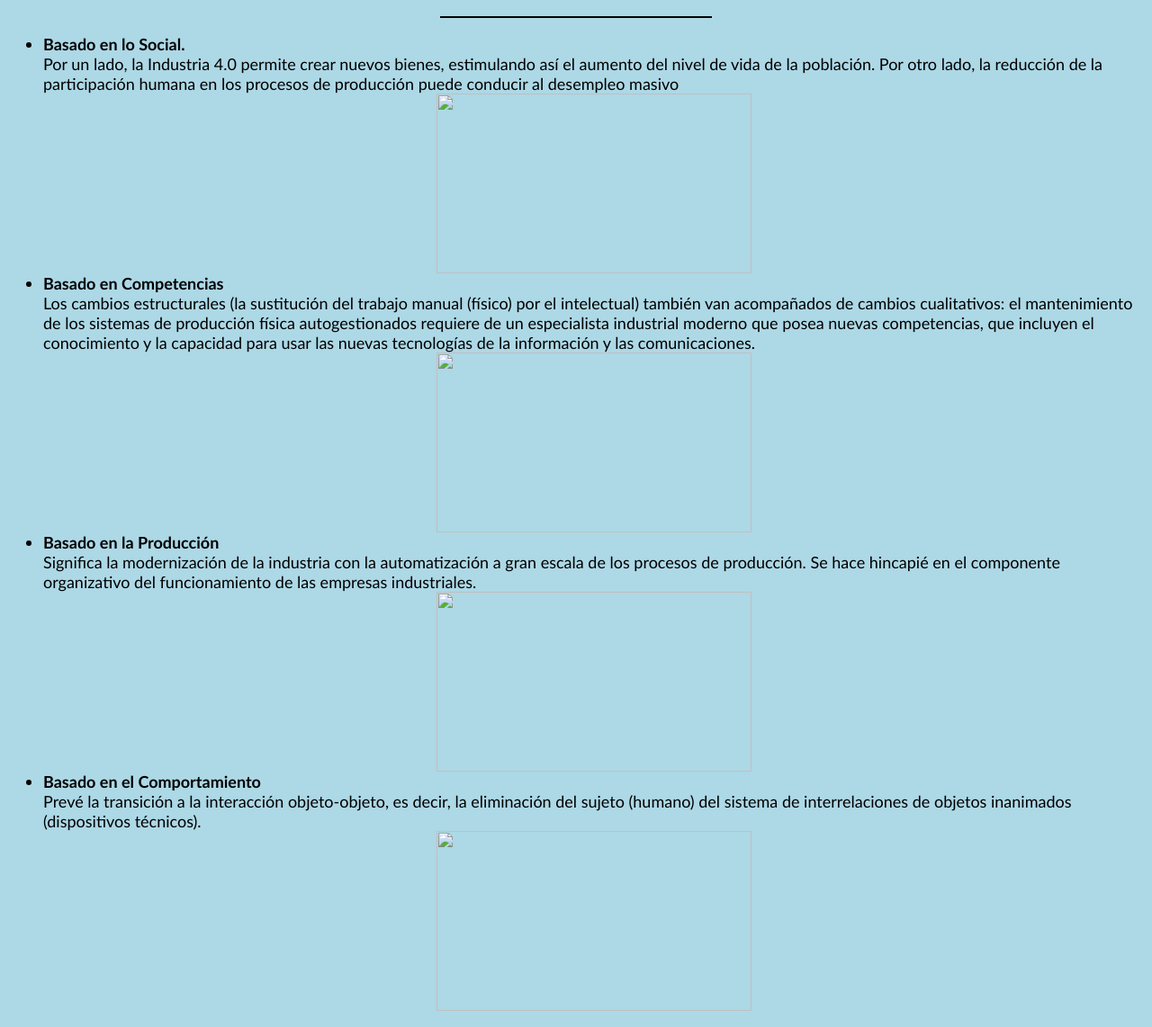
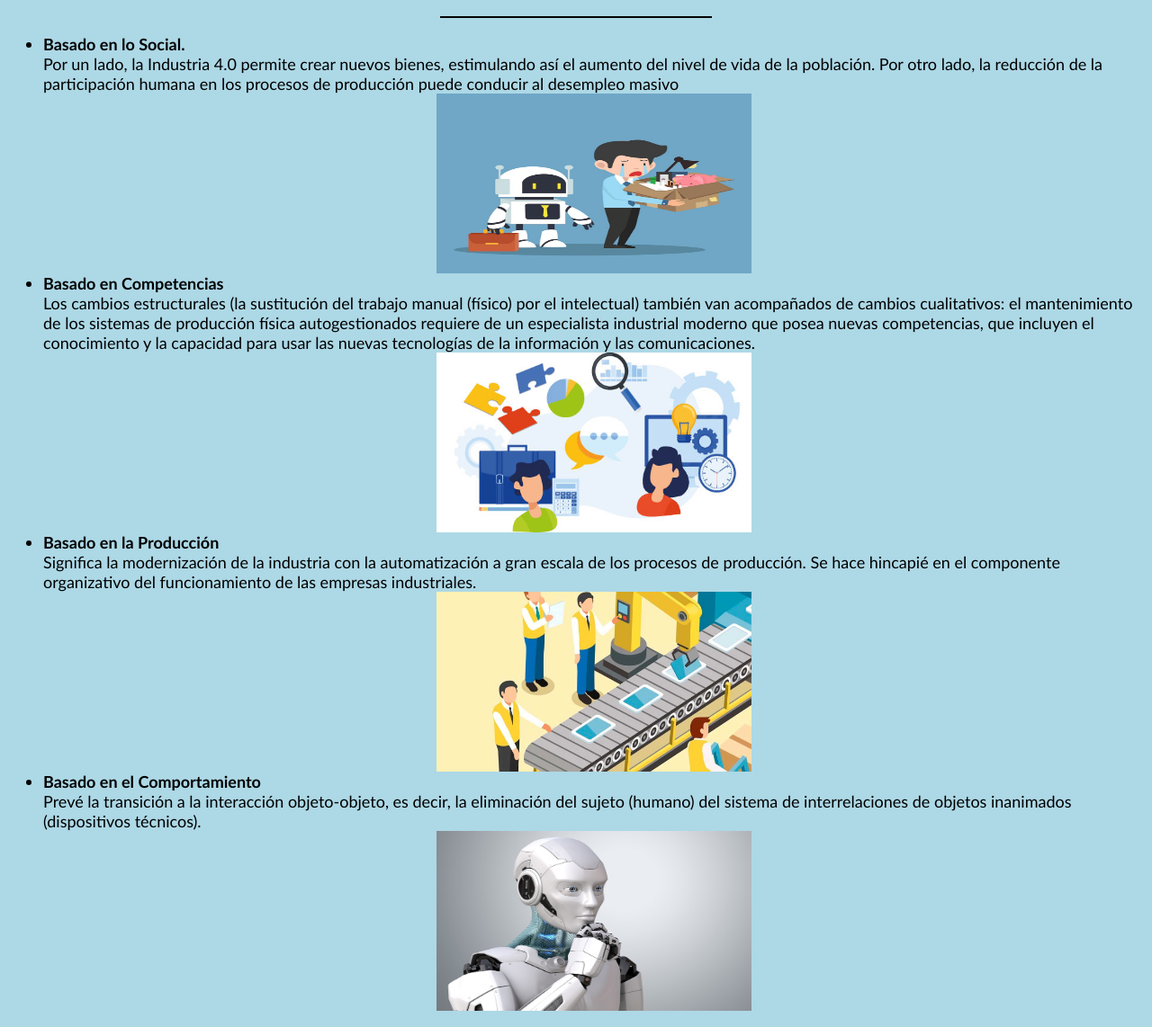
Before and after one commit to TomSanzz/tomsanzz.github.io, a plain HTML site: page ListaTRSG.html in a window 1280 px wide. Shown: the part 49-1191 px from the top of the page at 90% size. Drawn offline with Linux system fonts and the light colour scheme.

Commit message:
Update ListaTRSG.html

```diff
--- a/ListaTRSG.html
+++ b/ListaTRSG.html
@@ -14,7 +14,7 @@ lado, la Industria 4.0 permite crear nuevos bienes, estimulando así el aumento
 de la población. Por otro lado, la reducción de la participación humana en los procesos de
 producción puede conducir al desempleo masivo
 <CENTER>
-<IMG SRC="IMAGENES/LISTA 1.jpg" HEIGHT=200 WIDTH=350>
+<IMG SRC="LISTA 1.jpg" HEIGHT=200 WIDTH=350>
 </CENTER>
     <LI><B>Basado en Competencias</B><BR> Los cambios estructurales (la
 sustitución del trabajo manual (físico) por el intelectual) también van acompañados de cambios
@@ -23,19 +23,19 @@ de un especialista industrial moderno que posea nuevas competencias, que incluye
 conocimiento y la capacidad para usar las nuevas tecnologías de la información y las
 comunicaciones.
 <CENTER>
-<IMG SRC="IMAGENES/LISTA1COMPE.jpg" HEIGHT=200 WIDTH=350>
+<IMG SRC="LISTA1COMPE.jpg" HEIGHT=200 WIDTH=350>
 </CENTER>
     <LI><B>Basado en la Producción</B><BR> Significa la
 modernización de la industria con la automatización a gran escala de los procesos de
 producción. Se hace hincapié en el componente organizativo del funcionamiento de las
 empresas industriales.
 <CENTER>
-<IMG SRC="IMAGENES/LISTA1PRODUC.jpg" HEIGHT=200 WIDTH=350>
+<IMG SRC="LISTA1PRODUC.jpg" HEIGHT=200 WIDTH=350>
 </CENTER>
     <LI><B>Basado en el Comportamiento</B><BR> Prevé la transición a la interacción objeto-objeto, es decir, la eliminación del sujeto
 (humano) del sistema de interrelaciones de objetos inanimados (dispositivos técnicos).
 <CENTER>
-<IMG SRC="IMAGENES/LISTA1COMPOR.jpg" HEIGHT=200 WIDTH=350>
+<IMG SRC="LISTA1COMPOR.jpg" HEIGHT=200 WIDTH=350>
 </CENTER>
     </UL>
    </FONT>
```
